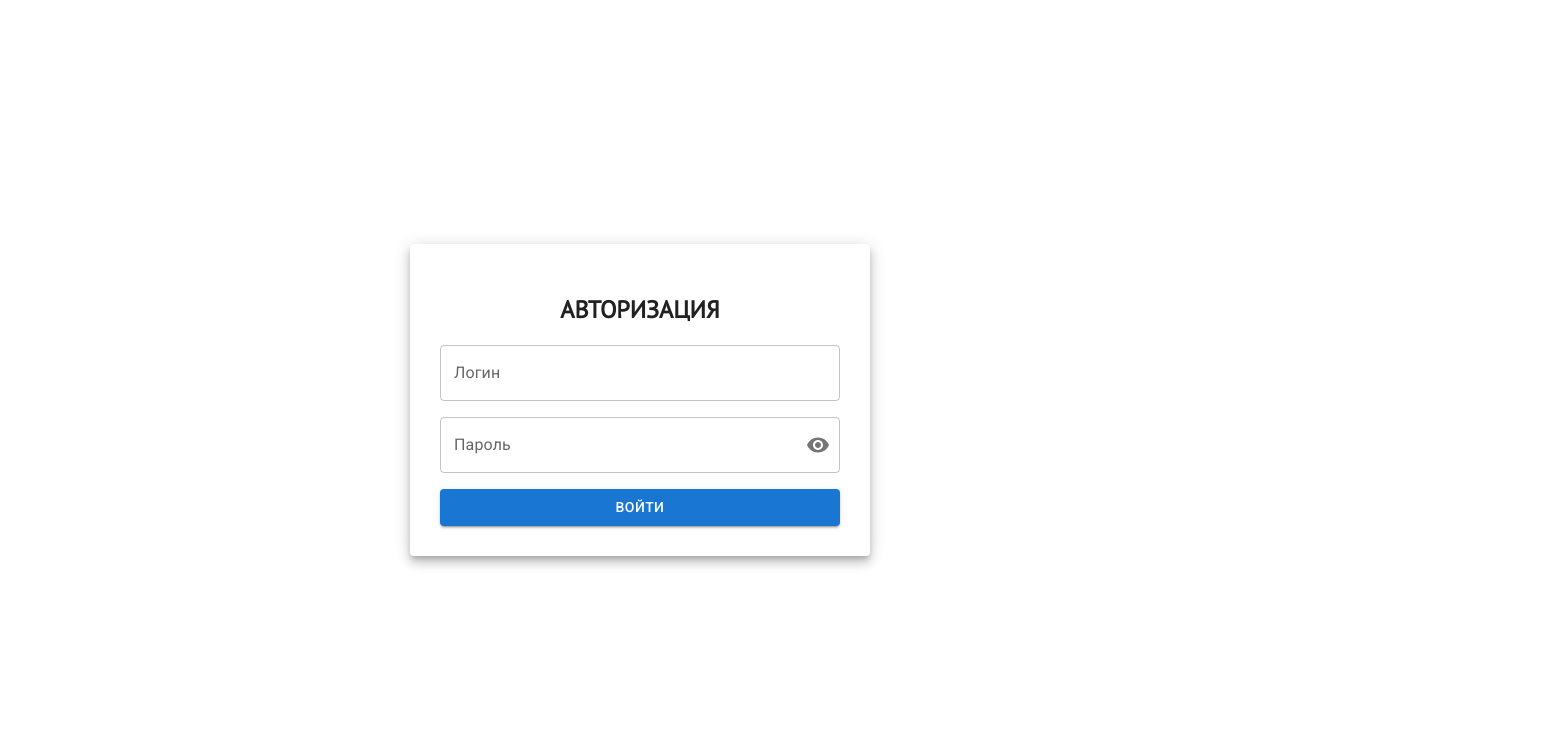
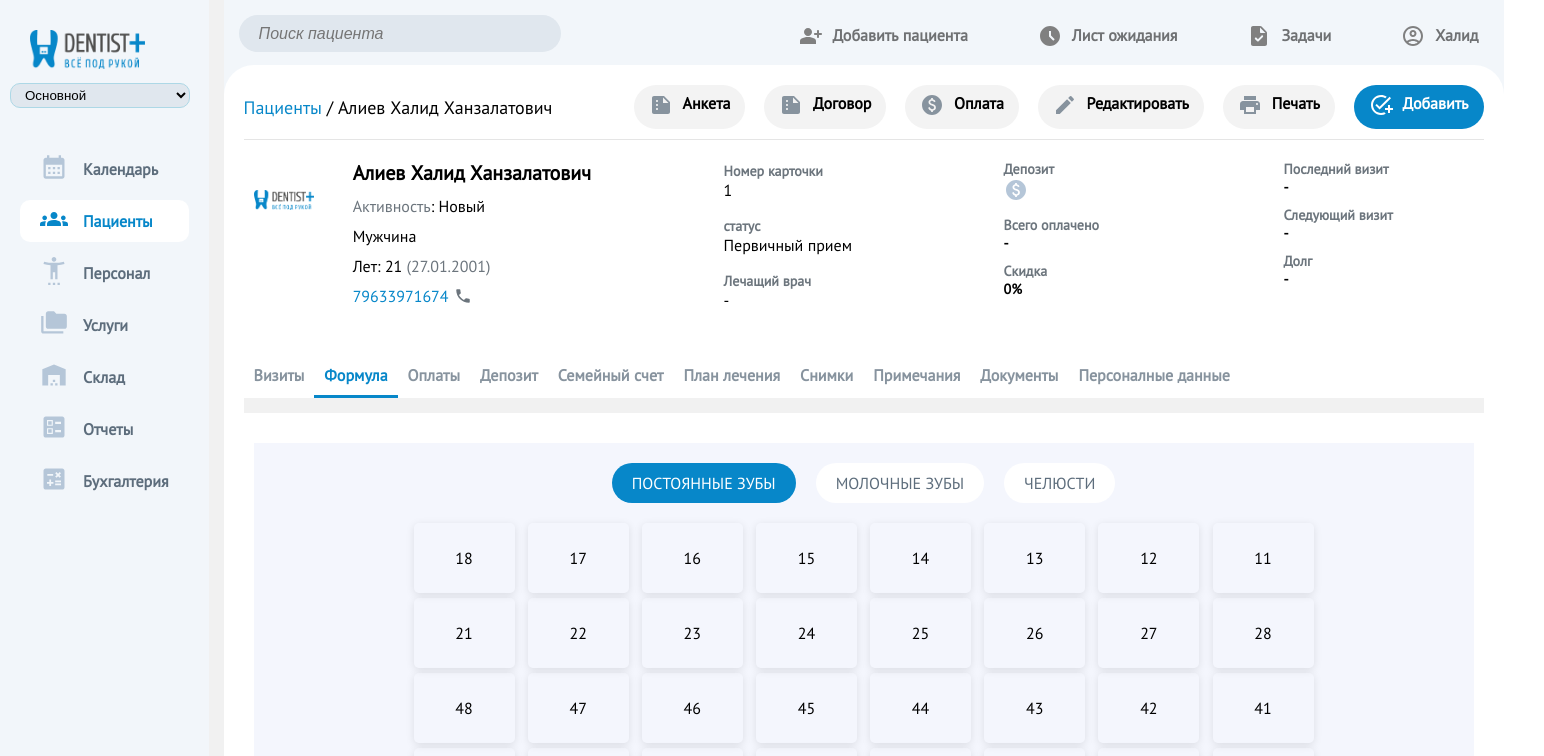
Before and after one commit to alievhalid/dentist, a React (Create React App) app: page /patients/profile/formula in a window 1280 px wide. Shown: the top 756 px of the page, 1544 px wide, since content can reach past the window. Built offline with nearby package versions, Linux system fonts and the light colour scheme; a web font is replaced by a local one.

Commit message:
added error handling to login form

```diff
--- a/src/common/App.js
+++ b/src/common/App.js
@@ -6,11 +6,11 @@ import Auth from "../components/auth/Auth";
 function App() {
   return (
     <div className="App">
-       <Auth />
-      {/*<div className="content">*/}
-      {/*  <Sidebar />*/}
-      {/*  <Content />*/}
-      {/*</div>*/}
+       {/*<Auth />*/}
+      <div className="content">
+        <Sidebar />
+        <Content />
+      </div>
     </div>
   );
 }
--- a/src/components/auth/Auth.jsx
+++ b/src/components/auth/Auth.jsx
@@ -1,6 +1,6 @@
-import React, {useState} from 'react';
-import {Button, Grid, Paper, TextField} from "@mui/material";
-import {useDispatch} from "react-redux";
+import React from 'react';
+import {Button, Grid, Paper} from "@mui/material";
+import {useDispatch, useSelector} from "react-redux";
 import styles from './auth.module.scss';
 import {auth} from "../../redux/auth/authReducer";
 import {useFormik} from "formik";
@@ -10,6 +10,7 @@ import PasswordInput from "../inputs/PasswordInput";
 
 const Auth = () => {
     const dispatch =useDispatch();
+    const {error} = useSelector((state) =>  state.authReducer)
 
     const formik = useFormik({
         initialValues: {
@@ -37,6 +38,9 @@ const Auth = () => {
                     <h2 className={styles.h2} >АВТОРИЗАЦИЯ</h2>
                     <div>
                         <Grid container spacing={{ md: 2 }} columns={12}>
+                            <Grid item xs={12}>
+                                {error? <div className={styles.error}>{error}</div>: null}
+                            </Grid>
                             <Grid item xs={12}>
                                 <TextInput
                                     formik={formik}
--- a/src/components/auth/auth.module.scss
+++ b/src/components/auth/auth.module.scss
@@ -11,6 +11,10 @@
   .h2{
     text-align: center;
   }
+  .error{
+    color: red;
+    text-align: center;
+  }
   //.btn{
   //  width: 100px;
   //  margin-top: 20px;
--- a/src/components/staff/AddStaff.jsx
+++ b/src/components/staff/AddStaff.jsx
@@ -26,6 +26,7 @@ const AddStaff = ({ handleClose }) => {
       login: "",
       password: "",
       repeatPassword: "",
+      role: "dentist"
     },
     validationSchema: Yup.object({
       firstName: Yup.string()
--- a/src/redux/auth/authReducer.js
+++ b/src/redux/auth/authReducer.js
@@ -51,8 +51,6 @@ const authReducer = (state= initialState, action) => {
 
         if (json.error) {
             dispatch({ type: "user/singIn/rejected", payload: json });
-            console.log(json.error)
-
         } else {
             dispatch({ type: "user/singIn/fulfilled", payload: json });
             localStorage.setItem("token", json.token);
```
